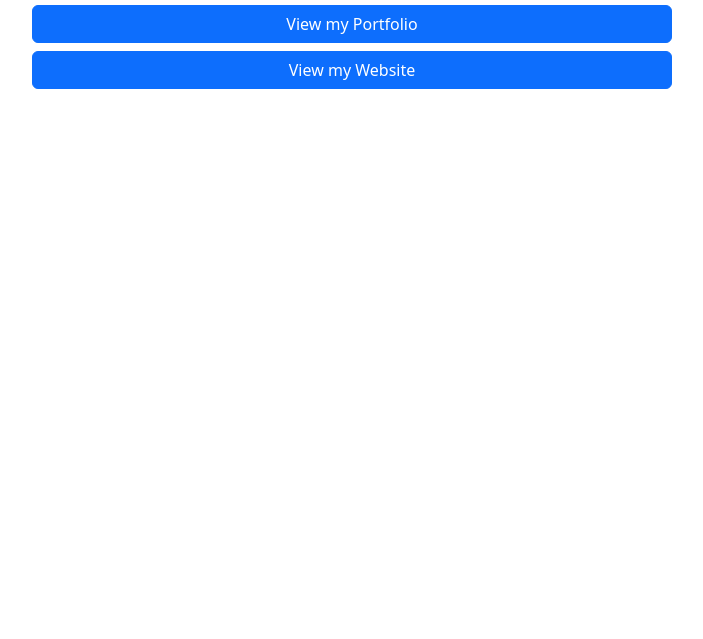
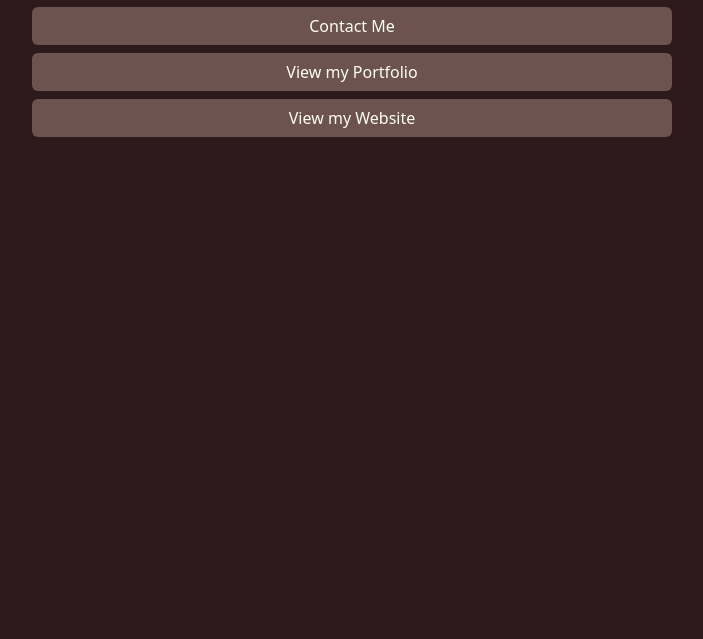
Before and after one commit to daniella-mcnair/2.0LAB-link-in-bio, a plain HTML site: page index.html in a window 1280 px wide. Shown: the part 161-800 px from the top of the page, without its empty margins (288-991 px from the left). Drawn offline with nearby package versions, Linux system fonts and the light colour scheme.

Commit message:
adjusted background and buttons colors, needs picture

```diff
--- a/index.html
+++ b/index.html
@@ -4,15 +4,25 @@
   <meta charset="UTF-8">
   <meta name="viewport" content="width=device-width, initial-scale=1.0">
   <title>Link in Bio</title>
-  <link rel="stylesheet" href="main.css">
   <link rel="stylesheet" href="https://cdn.jsdelivr.net/npm/bootstrap@5.3.3/dist/css/bootstrap.min.css
   ">
+  <link rel="stylesheet" href="main.css">
 </head>
-<body>
+
+<body style ="background-color: #2C1A1D; color: ivory;">
+  <br>
+
   <div id = "intro">
       <a href="http://">Picture here</a>
+
+
+  <br>
+
        <h1>Daniella McNair</h1>
       <p>Call me: +112345678</p>
+
+  <br>
+
 
 <!--Dr. T had social media icons linking, you cn use the group buttons instead -->
   </div>
@@ -20,9 +30,9 @@
 
 
       <div class="d-grid gap-2 col-6 mx-auto">
-        <button class="btn btn-primary" type="button">Contact Me</button>
-        <button class="btn btn-primary" type="button">View my Portfolio</button>
-        <button class="btn btn-primary" type="button">View my Website</button>
+        <button class="btn btnColor " type="button">Contact Me</button>
+        <button class="btn btnColor" type="button">View my Portfolio</button>
+        <button class="btn btnColor" type="button">View my Website</button>
       </div>
     </section>
 
--- a/main.css
+++ b/main.css
@@ -1,3 +1,8 @@
 #intro {
   text-align: center;
 }
+
+.btnColor {
+  background-color: #6C534E;
+  color: ivory;
+}
```
